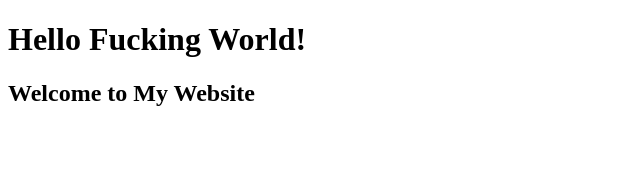
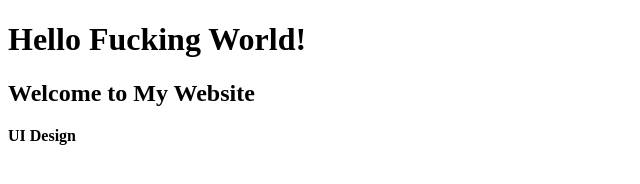
Before and after one commit to PPland/ProJ1, a plain HTML site: page index.html in a window 1280 px wide. Shown: the full height of the page, 0-640 px from the left. Drawn offline with Linux system fonts and the light colour scheme.

Commit message:
Added UI Design Text

```diff
--- a/index.html
+++ b/index.html
@@ -6,4 +6,5 @@
 <body>
     <h1>Hello Fucking World!</h1>
     <h2>Welcome to My Website</h2>
+    <B>UI Design</B>
 </body>
```
